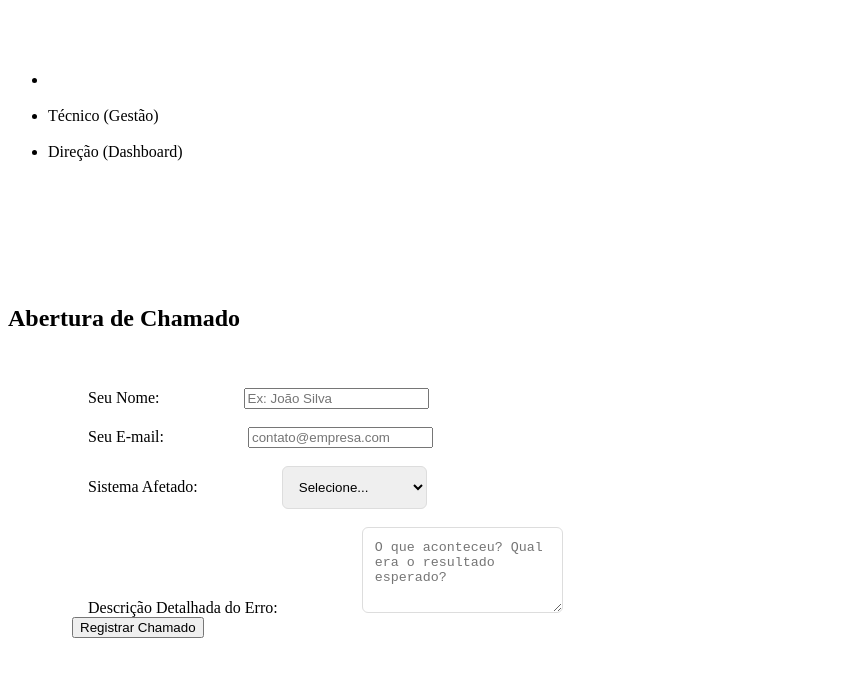
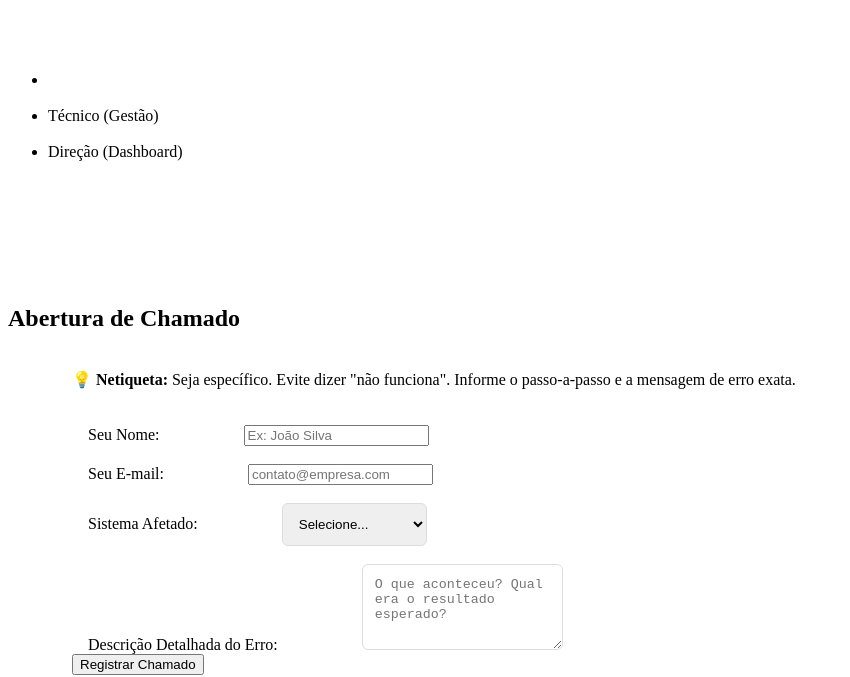
Before and after one commit to matheusdomingues-sketch/TechSolved, a website: page index.html in a window 1280 px wide. Shown: the part 123-800 px from the top of the page, without its empty margins (0-850 px from the left). Drawn offline with Linux system fonts and the light colour scheme.

Commit message:
Update index.html

```diff
--- a/index.html
+++ b/index.html
@@ -114,6 +114,9 @@
     <main>
         <section id="VU" class="pagina ativa">
             <h2>Abertura de Chamado</h2>
+            <div class="dica-netiqueta">
+                <strong>💡 Netiqueta:</strong> Seja específico. Evite dizer "não funciona". Informe o passo-a-passo e a mensagem de erro exata.
+            </div>
             <form id="formCadastro">
                 <div class="form-group">
                     <label>Seu Nome:</label>
@@ -258,6 +261,7 @@
             } catch (err) {
                 alert('Erro ao salvar no banco.');
             } finally {
-                btn.innerText = 'Registrar Chamado ';
+                btn.innerText = 'Registrar Chamado';
             }
         };
+use esse codigo
```
